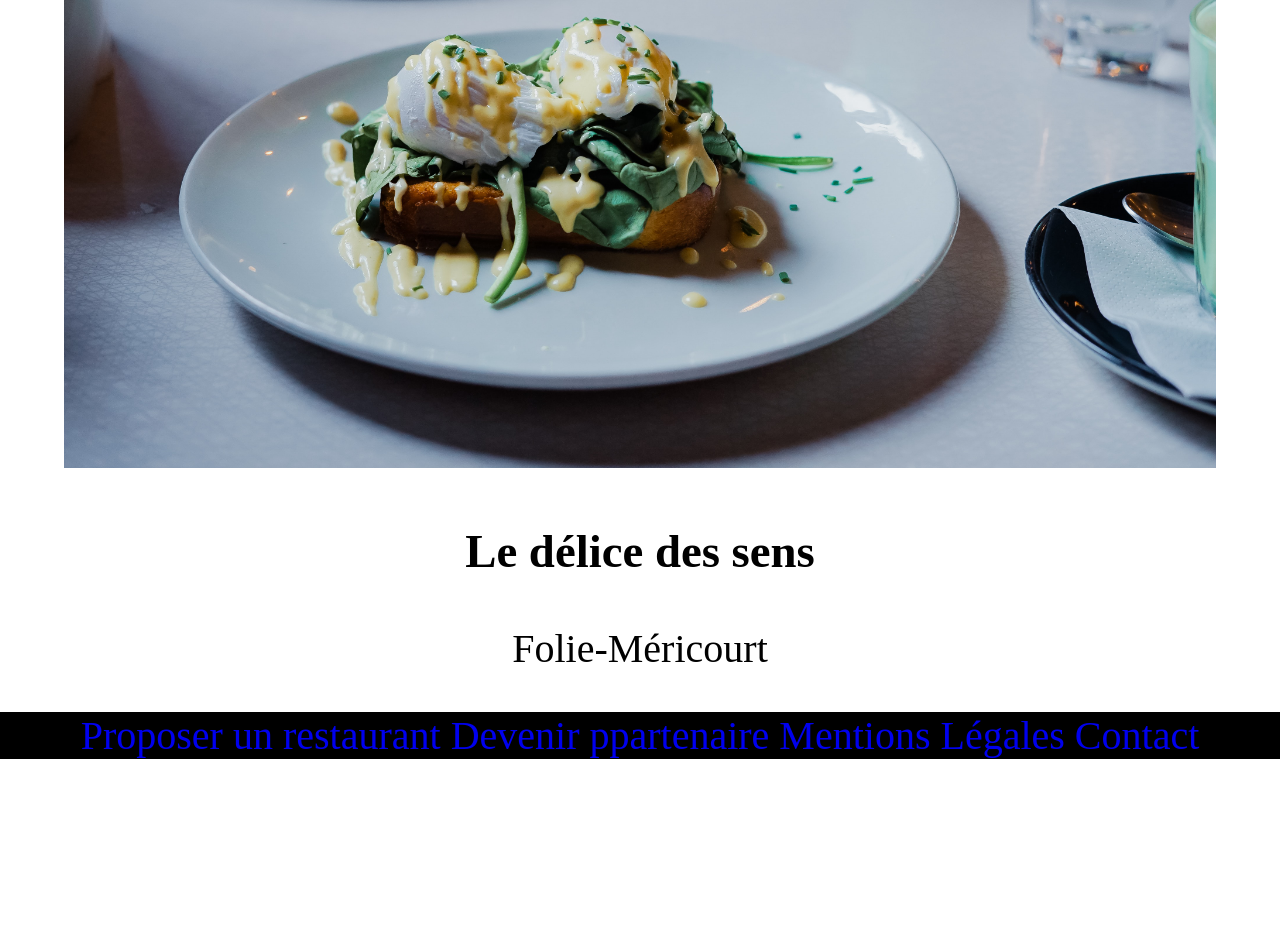
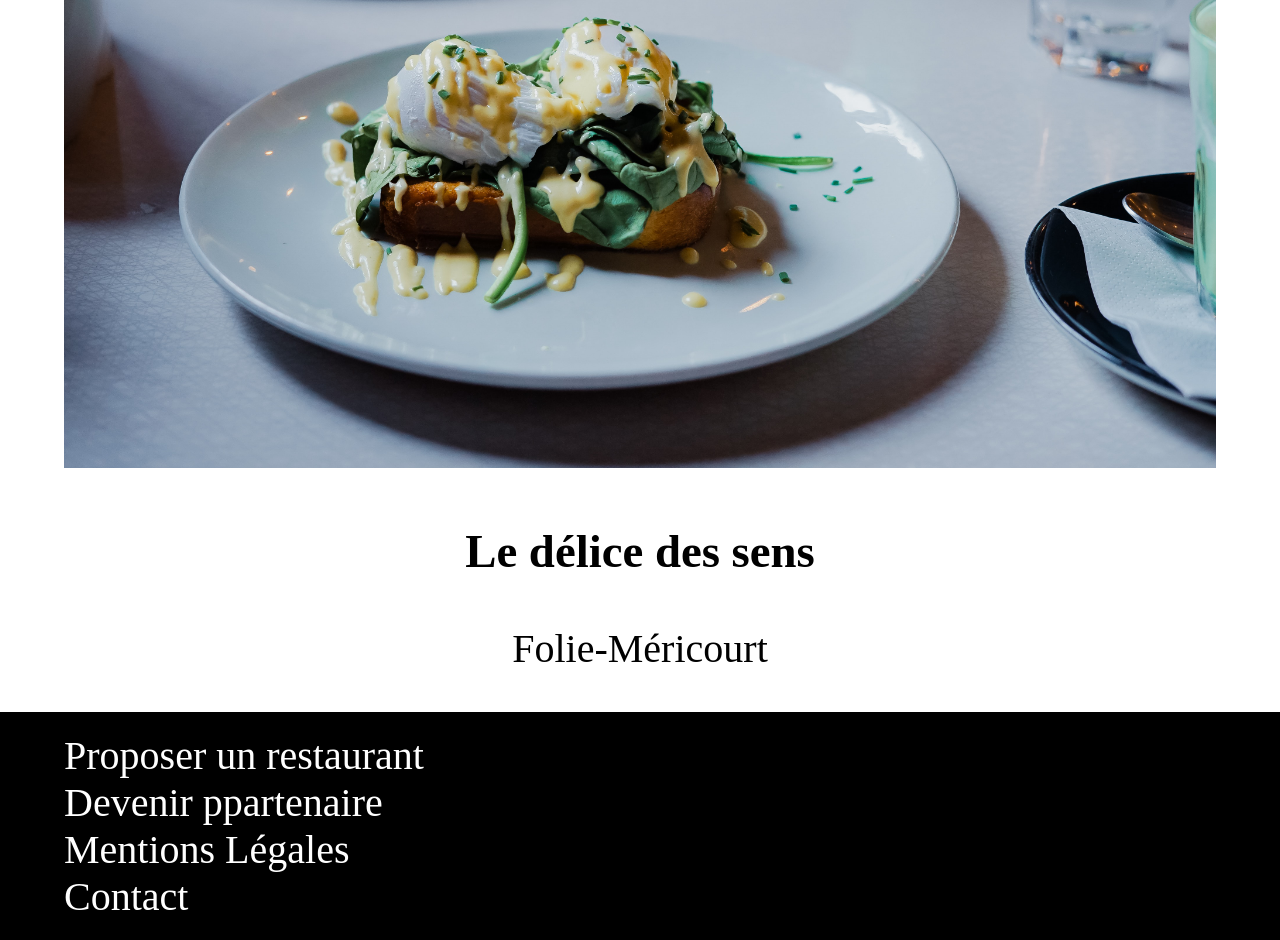
Before and after one commit to Laenar/MeunierFlorian_3_14102021, a website: page index.html in a window 1280 px wide. Shown: the part 4536-5476 px from the top of the page. Before the commit the page ends 5295 px from the top, so only its background shows below. Drawn offline with Linux system fonts and the light colour scheme.

Commit message:
CSS pour le footer

```diff
--- a/style.css
+++ b/style.css
@@ -17,10 +17,20 @@ section {
 footer {
   background-color: black;
   color: white;
+  padding-top: 20px;
+  padding-bottom: 20px;
 }
 footer a {
   text-decoration: none;
-  color: whites;
+  color: white;
+  width: 100%;
+}
+footer nav {
+  display: flex;
+  flex-direction: column;
+  width: 90%;
+  text-align: left;
+  margin: auto;
 }
 
 .divResto {
```
